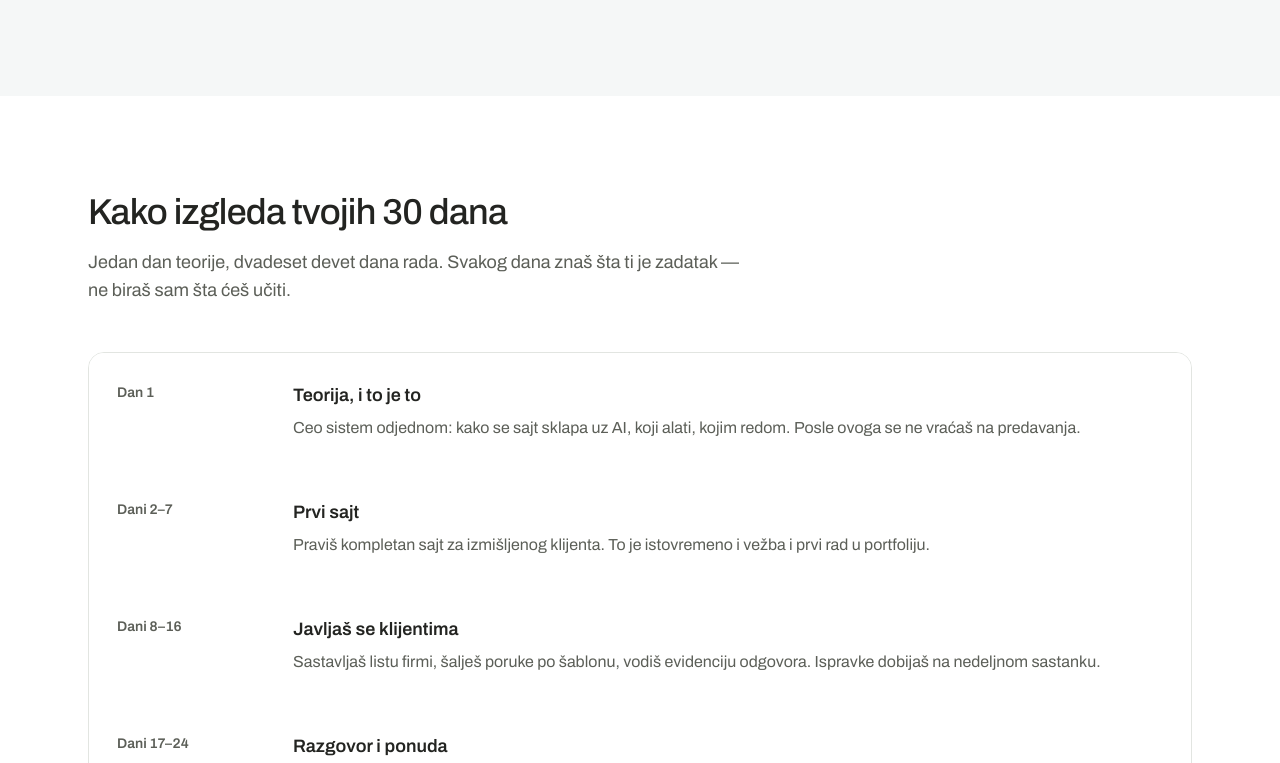
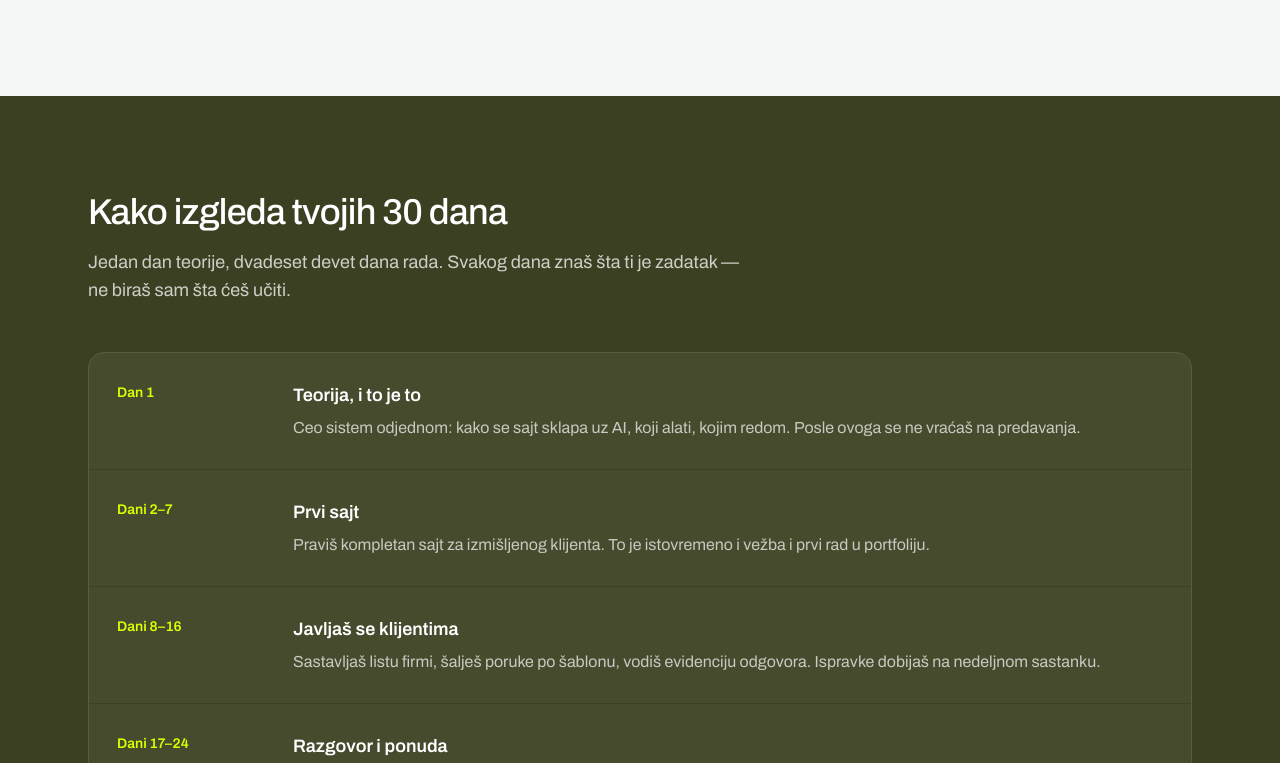
Before and after one commit to tvojvajbkod/naucidizajn1, a Next.js app in the folder apps/marketing/: page / in a window 1280 px wide. Shown: the part 2817-3580 px from the top of the page. Built offline with nearby package versions, Linux system fonts and the light colour scheme; no server answers.

Commit message:
Boje sekcija: maslinasta traka za 30 dana

```diff
--- a/apps/marketing/src/components/sections/timeline.tsx
+++ b/apps/marketing/src/components/sections/timeline.tsx
@@ -33,38 +33,38 @@ const weeks = [
 
 export function TimelineSection() {
   return (
-    <section className="mx-auto max-w-6xl px-6 py-20 md:py-24">
+    <section className="bg-olive py-20 md:py-24">
+      <div className="mx-auto max-w-6xl px-6">
         <div className="max-w-2xl">
-        <h2 className="font-medium text-3xl text-ink tracking-[-0.02em] md:text-4xl">
+          <h2 className="font-medium text-3xl text-background tracking-[-0.02em] md:text-4xl">
             Kako izgleda tvojih 30 dana
           </h2>
-        <p className="mt-4 text-lg text-muted-foreground">
-          Jedan dan teorije, dvadeset devet dana rada. Svakog dana znaš šta ti je zadatak — ne biraš
-          sam šta ćeš učiti.
+          <p className="mt-4 text-background/75 text-lg">
+            Jedan dan teorije, dvadeset devet dana rada. Svakog dana znaš šta ti je zadatak — ne
+            biraš sam šta ćeš učiti.
           </p>
         </div>
 
-      <ol className="mt-12 space-y-px overflow-hidden rounded-2xl border">
+        <ol className="mt-12 space-y-px overflow-hidden rounded-2xl border border-background/15">
           {weeks.map((week) => (
             <li
               key={week.label}
-            className="grid gap-2 bg-card p-6 md:grid-cols-[9rem_1fr] md:gap-8 md:p-7"
+              className="grid gap-2 bg-background/[0.06] p-6 md:grid-cols-[9rem_1fr] md:gap-8 md:p-7"
             >
-            <span className="font-semibold text-muted-foreground text-sm md:pt-0.5">
-              {week.label}
-            </span>
+              <span className="font-semibold text-primary text-sm md:pt-0.5">{week.label}</span>
               <div>
-              <h3 className="font-semibold text-ink text-lg">{week.title}</h3>
-              <p className="mt-1.5 text-muted-foreground leading-relaxed">{week.body}</p>
+                <h3 className="font-semibold text-background text-lg">{week.title}</h3>
+                <p className="mt-1.5 text-background/70 leading-relaxed">{week.body}</p>
               </div>
             </li>
           ))}
         </ol>
 
-      <p className="mt-6 text-muted-foreground text-sm">
+        <p className="mt-6 text-background/60 text-sm">
           Ritam je okvir, ne rok. Ako ti treba više vremena, članstvo traje dok god ti treba — i
           prestaje onog trenutka kad ga otkažeš.
         </p>
+      </div>
     </section>
   );
 }
```
Lines whose indentation alone changed are shown as unchanged.
